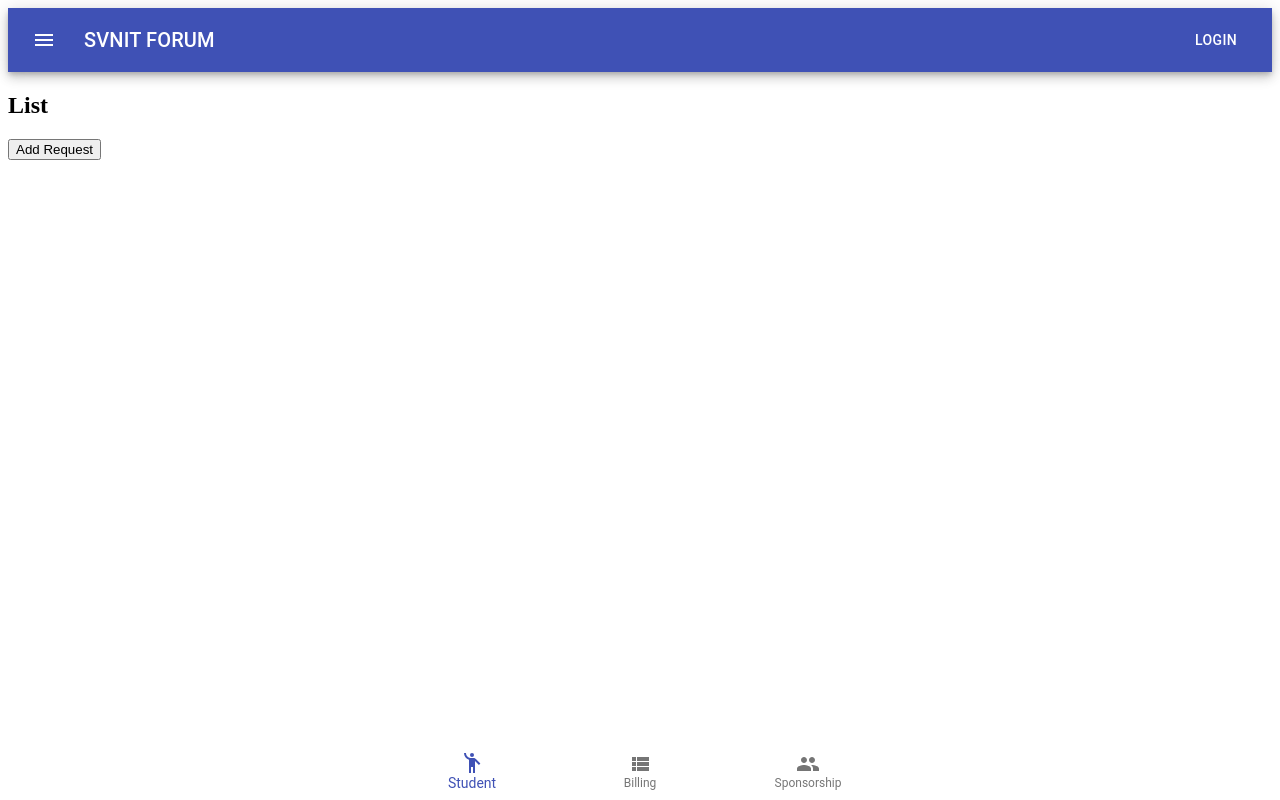
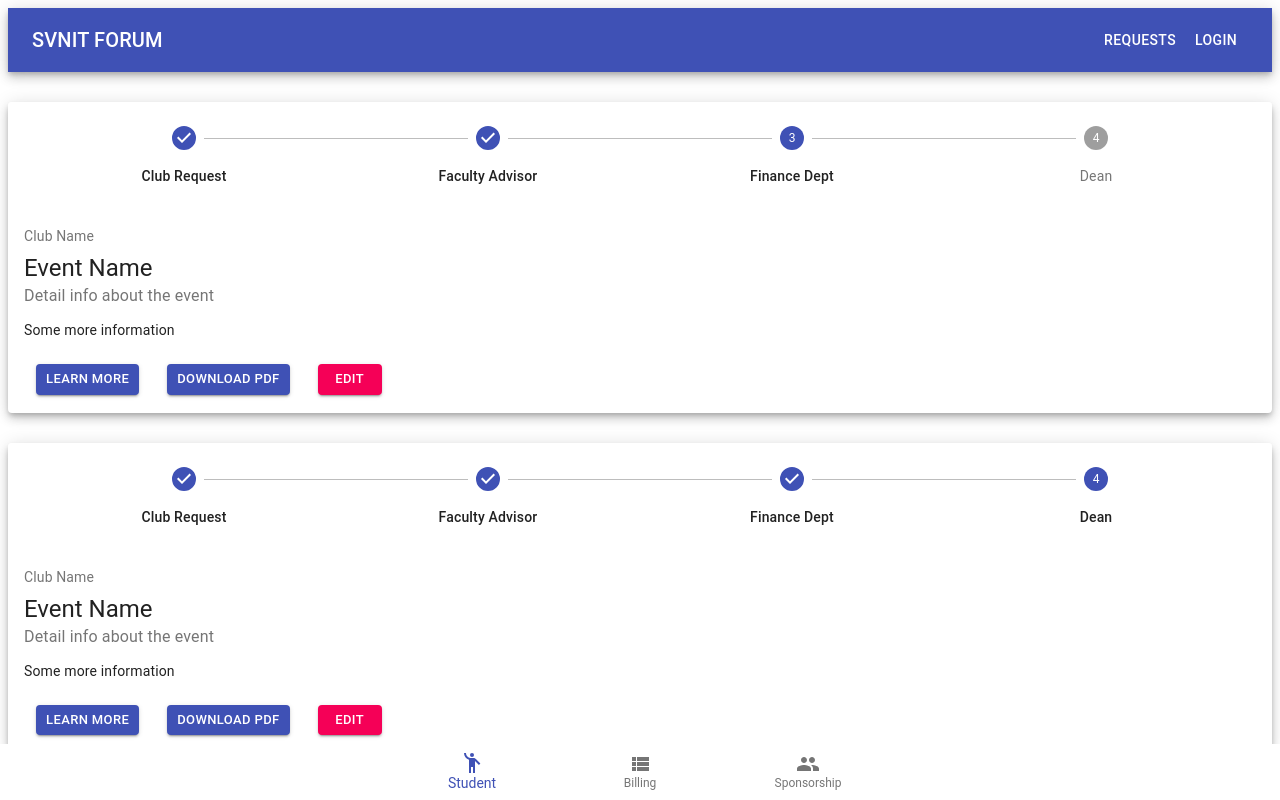
Before and after one commit to Svnit-official/note-bidding, a React (Create React App) app in the folder client/: page / in a window 1280 px wide. Shown: the top 800 px of the page. Built offline with nearby package versions, Linux system fonts and the light colour scheme.

Commit message:
card and step control

```diff
--- a/client/src/App.js
+++ b/client/src/App.js
@@ -2,14 +2,18 @@ import React from 'react'
 import NavBar from './components/NavBar/NavBar';
 import ListRequest from './components/ListRequests/List';
 import BottomNav from './components/BottomNav/BottomNav';
+import Card from './components/Card/Card';
+import AddButton from './components/AddButton/AddButton'
 
 const App = () => {
     return (
-        <div >
+        <div className="">
          <NavBar />
-        <ListRequest />
-        <button>Add Request</button>
+        <Card progress={2}/>
+        <Card progress={3}/>
+        <Card progress={4}/>
         <BottomNav />
+        <AddButton />
         </div>
     )
 }
--- /dev/null
+++ b/client/src/components/AddButton/AddButton.js
@@ -0,0 +1,17 @@
+import IconButton from "@material-ui/core/IconButton";
+import AddCircleOutlineIcon from "@material-ui/icons/AddCircleOutline";
+
+import useStyles from './styles'
+
+const AddButton = () => {
+  const classes = useStyles();
+  return (
+    <IconButton aria-label="Add">
+      <AddCircleOutlineIcon
+        color="primary"
+        className = {classes.button}
+      />
+    </IconButton>
+  );
+};
+export default AddButton;
--- /dev/null
+++ b/client/src/components/AddButton/styles.js
@@ -0,0 +1,10 @@
+import {makeStyles} from '@material-ui/core/styles';
+
+export default makeStyles({
+    button : {
+        zIndex : 7,
+        fontSize : '100px',
+        right : '0px',
+        position : 'static',
+    }
+})
--- a/client/src/components/BottomNav/BottomNav.js
+++ b/client/src/components/BottomNav/BottomNav.js
@@ -22,7 +22,9 @@ const BottomNav = () => {
       <BottomNavigationAction label="Student" icon={<EmojiPeopleIcon />} />
       <BottomNavigationAction label="Billing" icon={<ViewListIcon />} />
       <BottomNavigationAction label="Sponsorship" icon={<PeopleIcon />} />
+
     </BottomNavigation>
+
     </AppBar>
     )
 }
--- /dev/null
+++ b/client/src/components/Card/Card.js
@@ -0,0 +1,64 @@
+import React from "react";
+import {Card,CardActions,CardContent,Typography,Button} from "@material-ui/core";
+
+import MultiStepForm from "../MultiStepForm/MultiStepForm";
+import useStyles from './styles'
+
+
+export default function SimpleCard({progress}) {
+  const classes = useStyles();
+
+  return (
+    <Card
+      className={classes.root}
+      style={{ width: "100%", marginTop: "30px" }}
+      elevation={6}
+    >
+      <MultiStepForm progress={progress} />
+      <CardContent>
+        <Typography
+          className={classes.title}
+          color="textSecondary"
+          gutterBottom
+        >
+          Club Name
+        </Typography>
+        <Typography variant="h5" component="h2">
+          Event Name
+        </Typography>
+        <Typography className={classes.pos} color="textSecondary">
+          Detail info about the event
+        </Typography>
+        <Typography variant="body2" component="p">
+          Some more information
+        </Typography>
+      </CardContent>
+      <CardActions>
+        <Button
+          className={classes.button}
+          size="small"
+          variant="contained"
+          color="primary"
+        >
+          Learn More
+        </Button>
+        <Button
+          className={classes.button}
+          size="small"
+          variant="contained"
+          color="primary"
+        >
+          Download Pdf
+        </Button>
+        <Button
+          className={classes.button}
+          size="small"
+          variant="contained"
+          color="secondary"
+        >
+          Edit
+        </Button>
+      </CardActions>
+    </Card>
+  );
+}
--- /dev/null
+++ b/client/src/components/Card/styles.js
@@ -0,0 +1,21 @@
+import {makeStyles} from '@material-ui/core/styles';
+
+export default makeStyles({
+    root: {
+      minWidth: 200
+    },
+    bullet: {
+      display: "flex",
+      margin: "0 2px",
+      transform: "scale(0.8)"
+    },
+    title: {
+      fontSize: 14
+    },
+    pos: {
+      marginBottom: 12
+    },
+    button: {
+      margin: "0 20px 10px"
+    }
+  });
--- /dev/null
+++ b/client/src/components/MultiStepForm/MultiStepForm.js
@@ -0,0 +1,48 @@
+import React,{ useState,useEffect } from "react";
+import {
+    Step,
+    Stepper,
+    StepLabel,
+    Typography,
+    Button
+  } from "@material-ui/core";
+  import { makeStyles } from "@material-ui/core";
+
+  // import StepOne from "./StepOne";
+
+  const useStyles = makeStyles({
+    root: {
+      width: "100%"
+    }
+  });
+  const deanAuth = true;
+  const MultiStepForm = ({progress}) => {
+    const classes = useStyles();
+
+    //hooks
+    const [activeStep, SetActiveStep] = useState(1);
+
+    const getSteps = () => {
+      return ["Club Request", "Faculty Advisor", "Finance Dept", "Dean"];
+    };
+
+    const steps = getSteps();
+
+    useEffect(()=>{
+        SetActiveStep(progress);
+    },[])
+
+    return (
+        <div className={classes.root}>
+          <Stepper activeStep={activeStep} alternativeLabel>
+            {steps.map((label) => (
+              <Step key={label}>
+                <StepLabel>{label}</StepLabel>
+              </Step>
+            ))}
+          </Stepper>
+        </div>
+      );
+    };
+
+    export default MultiStepForm;
--- a/client/src/components/NavBar/NavBar.js
+++ b/client/src/components/NavBar/NavBar.js
@@ -11,13 +11,13 @@ const NavBar = () => {
         <div className={classes.root}>
             <AppBar position="static" color="primary" elevation={6}>
         <Toolbar>
-          <IconButton edge="start" className={classes.menuButton} color="inherit" aria-label="menu">
-            <MenuIcon />
-          </IconButton>
+
           <Typography variant="h6" className={classes.title}>
             SVNIT FORUM
           </Typography>
+          <Button color="inherit">Requests</Button>
           <Button color="inherit">Login</Button>
+
         </Toolbar>
       </AppBar>
         </div>
```
